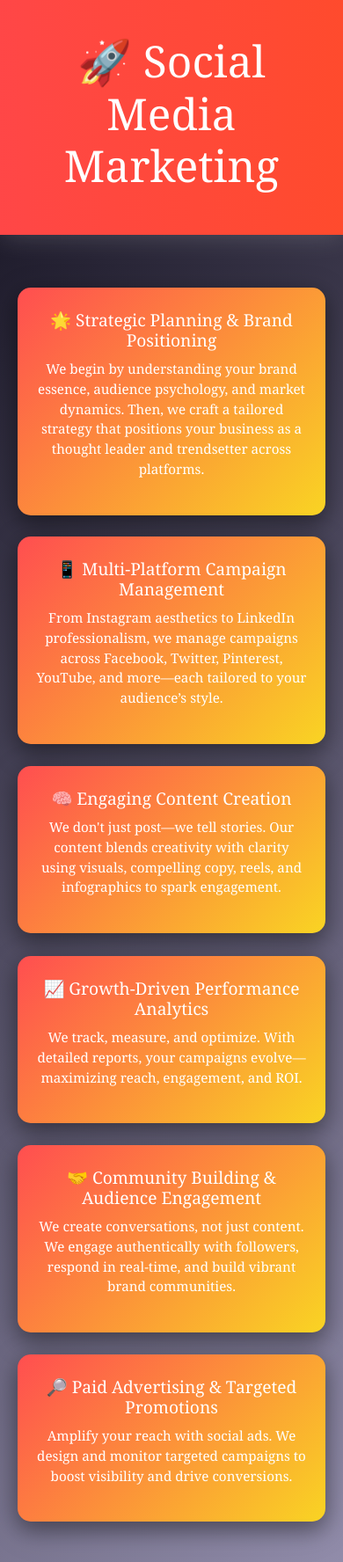
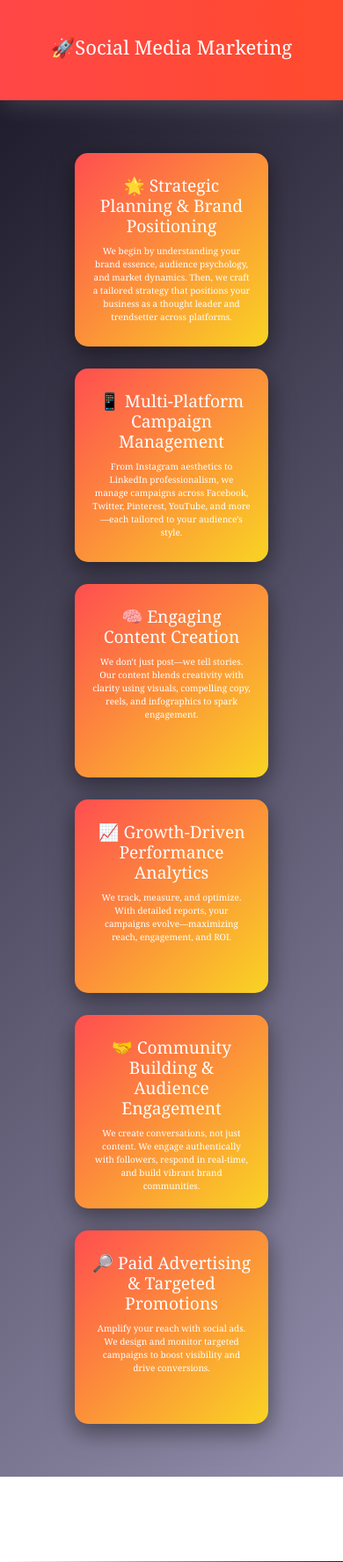
Before and after one commit to neemkaroli12/neemkaroli, a Django app: page /app/media/ in a window 390 px wide. Shown: the part 127-1903 px from the top of the page at 88% size. Run offline with Django 5.2, Linux system fonts and the light colour scheme.

Commit message:
add commit

```diff
--- a/my_app/templates/my_app/smm.html
+++ b/my_app/templates/my_app/smm.html
@@ -136,10 +136,23 @@ h2{
     transform: translateY(0);
   }
 }
-
+@media(max-width:768px){
+  .smm-card{
+    width: 220px;
+    height: 220px;
+    display:block;
+    align-items:center;
+  }
+  .smm-card p {
+    font-size:10px;
+  }
+  .smm-box h2{
+    font-size:22px;
+  }
+}
 </style>
   <div class="smm-box">
-    <h2>🚀 Social Media Marketing</h2>
+    <h2>🚀Social Media Marketing</h2>
   </div>
   <div class="smm-section">
     <div class="smm-cards">
--- a/my_app/templates/my_app/web.html
+++ b/my_app/templates/my_app/web.html
@@ -118,6 +118,10 @@
       .puzzle-text {
         font-size: 2.2rem;
       }
+      .service-card{
+        width:220px;
+        height:220px;
+      }
     }
   </style>
 
```
Also changed, not shown: my_app/templates/my_app/content.html (+12 -0 lines).
